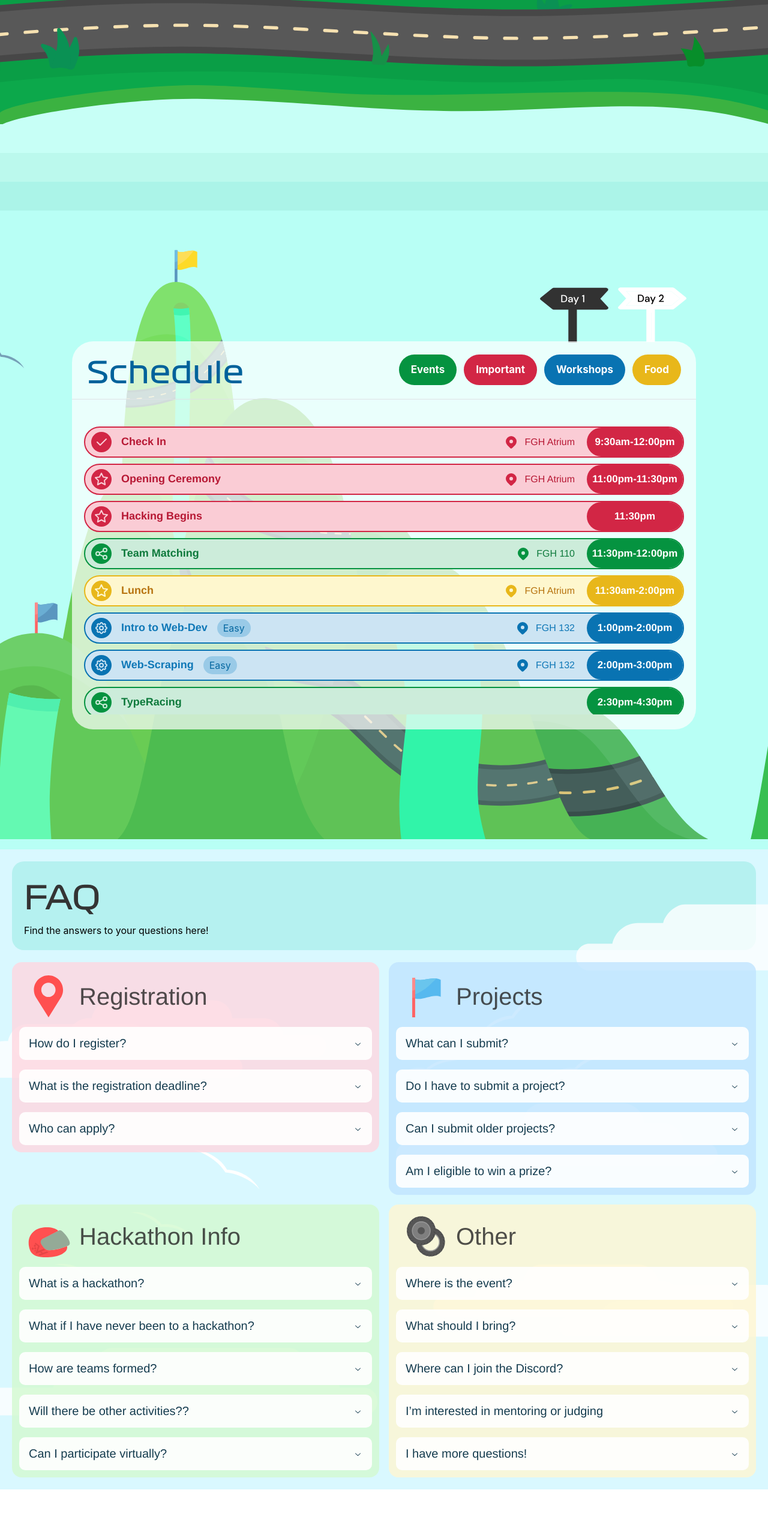
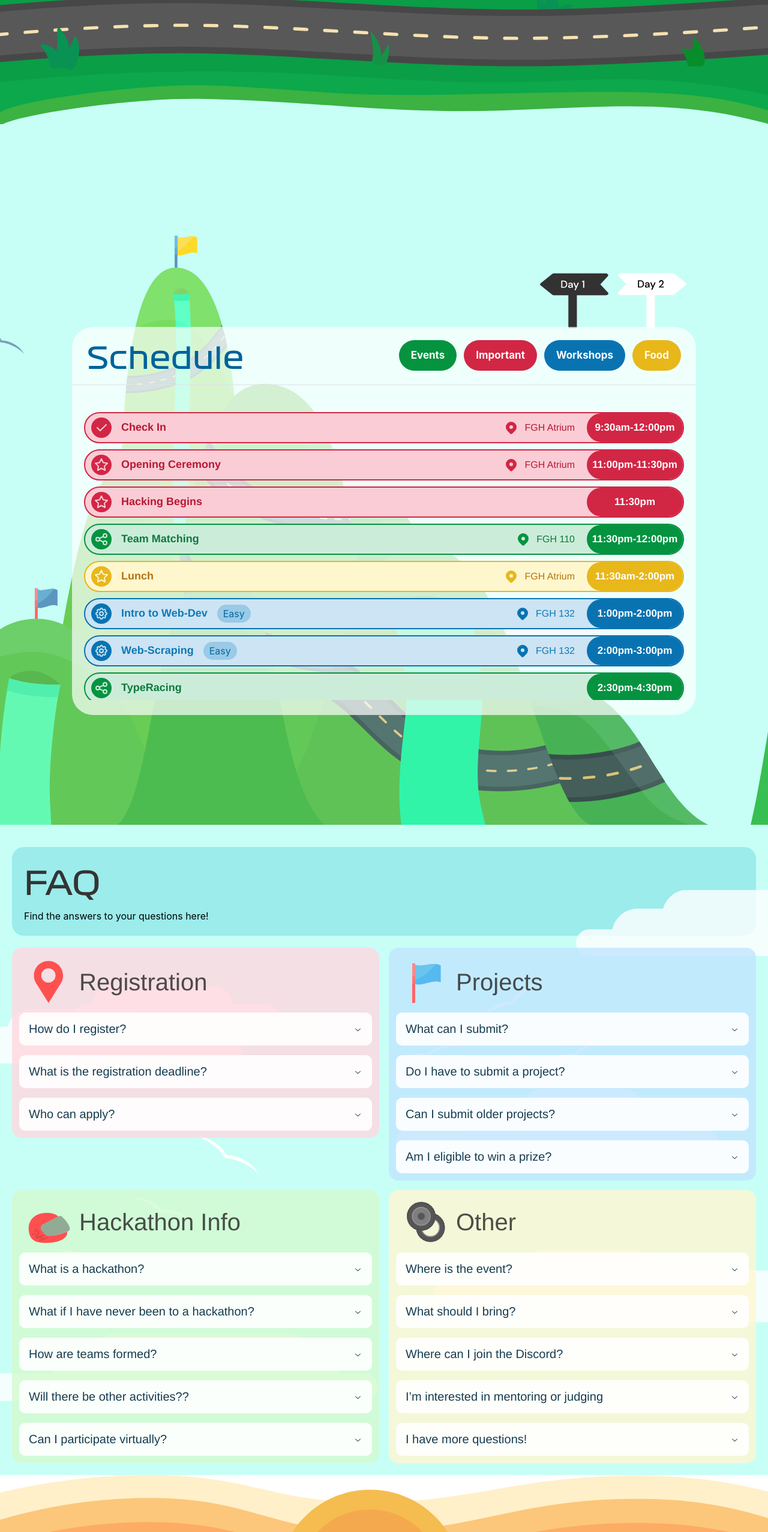
Before and after one commit to VandyHacks/vh11-promo-site, a React (Create React App) app: page / in a window 1280 px wide. Shown: the part 1512-4066 px from the top of the page at 60% size. Before the commit the page ends 3995 px from the top, so only its background shows below. Built offline with nearby package versions, Linux system fonts and the light colour scheme.

Commit message:
marginal work completed, sunset transition for sponsors (currently wip)

```diff
--- a/src/App.tsx
+++ b/src/App.tsx
@@ -24,7 +24,7 @@ function App() {
                 <Schedule />
                 {/*<Speakers />*/}
                 <FAQ />
-                {/*<Sponsors />*/}
+                <Sponsors />
                 {/*<Footer />*/}
             </MantineProvider>
         </>
--- a/src/about/About.tsx
+++ b/src/about/About.tsx
@@ -56,10 +56,8 @@ function About() {
                 </div>
 
             </Flex>
-            <Image w="100%" bg="#C7FFF6" src={about_bottom} alt="bottom of about page"/>
-            <Box bg="#C7FFF6" h="6vh"></Box>
-            <Box bg="#BBF9ED" h="6vh"></Box>
-            <Box bg="#ABF4E8" h="6vh"></Box>
+            <Image w="100%" bg="#C7FFF6" pb="15vh" src={about_bottom} alt="bottom of about page"/>
+
         </>
     );
 }
--- a/src/faq/FAQ.css
+++ b/src/faq/FAQ.css
@@ -97,7 +97,7 @@
 
 .faq-heading {
     border-radius: 20px;
-    background-color: #b5f1f0;
+    background-color: #9beceb;
 }
 
 .faq-category {
--- a/src/faq/FAQ.tsx
+++ b/src/faq/FAQ.tsx
@@ -132,7 +132,7 @@ function FAQ() {
                 pos="absolute"
                 right="0vh"
             />
-            <Flex p="lg" direction="column" gap="lg" bg="#D9F8FF">
+            <Flex p="lg" direction="column" gap="lg" bg="#C7FFF6">
                 <Flex p="lg" direction="column" className="faq-heading">
                     <Text className="faq_header_text">FAQ</Text>
                     <Text>Find the answers to your questions here!</Text>
--- a/src/schedule/Schedule.tsx
+++ b/src/schedule/Schedule.tsx
@@ -38,7 +38,7 @@ function Schedule() {
         <>
             <div
                 style={{
-                    backgroundColor: "#B8FFF5",
+                    backgroundColor: "#C7FFF6",
                     paddingTop: "6vh",
                     display: "flex",
                     justifyContent: "center",
--- a/src/sponsors/Sponsors.tsx
+++ b/src/sponsors/Sponsors.tsx
@@ -1,8 +1,9 @@
 import React from "react";
-import {Image, Flex, Text, Grid} from "@mantine/core";
+import {Image, Flex, Box} from "@mantine/core";
 import {useViewportSize} from "@mantine/hooks";
 import "./Sponsors.css";
 import sponsors_banner from "../assets/sponsors/sponsors_banner.svg";
+import sunset from "../assets/sponsors/sponsors_sunrise.svg"
 import LogosGrid from "./LogosGrid";
 import Stars from "./Stars";
 
@@ -11,16 +12,26 @@ function Sponsors() {
 
     return (
         <>
+            <Image src={sunset} />
             <Stars />
             <Flex
                 w="100%"
+                bg="#1E2C42"
                 gap="md"
                 display="flex"
                 direction={"column"}
                 justify={"center"}
                 align="center"
             >
-                <div className="header_text" style={{color: "#007AC3", fontSize: "80px", margin: "0"}}>
+                <Box
+                    pos={"absolute"}
+
+
+                    bg="#004400"
+                >
+
+                </Box>
+                <div className="header_text" style={{color: "white", fontSize: "80px", margin: "0"}}>
                     Sponsors
                 </div>
                 <Image
```
Also changed, not shown: src/assets/sponsors/sponsors_sunrise.svg (added).
